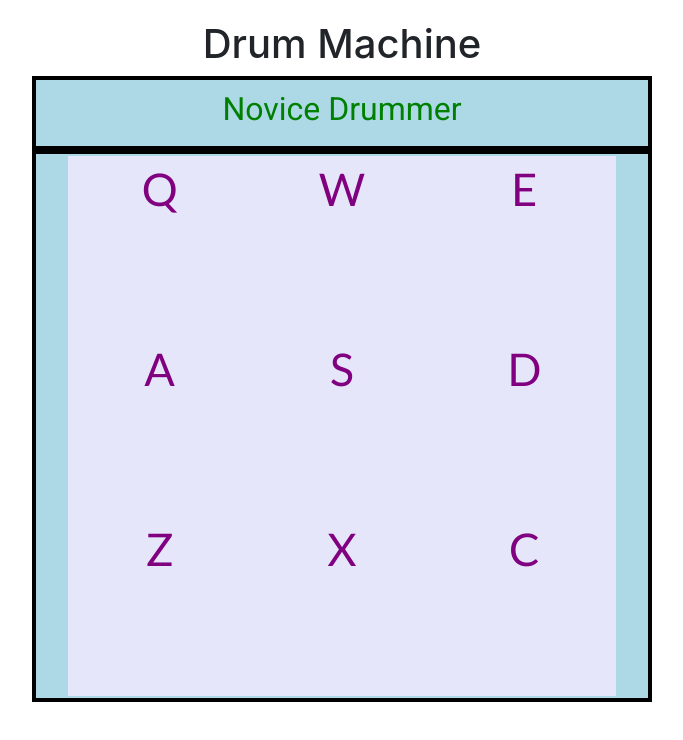
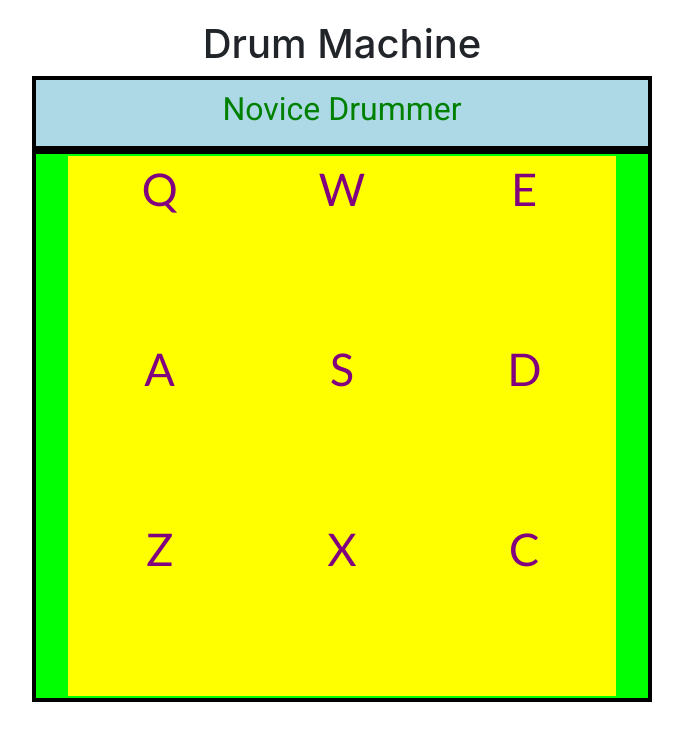
Before and after one commit to derektypist/drum-machine, a React (Create React App) app in the folder my-drum-machine/: page / in a window 1280 px wide. Shown: the top 740 px of the page, without its empty margins (298-981 px from the left). Built offline with nearby package versions, Linux system fonts and the light colour scheme.

Commit message:
Changed background color of view at index.html

```diff
--- a/my-drum-machine/public/index.html
+++ b/my-drum-machine/public/index.html
@@ -50,7 +50,7 @@
 
     /* View */
     #view {
-      background-color: lightblue;
+      background-color: lime;
       margin: auto;
       width: 50%;
       height: 50%;
--- a/my-drum-machine/src/App.js
+++ b/my-drum-machine/src/App.js
@@ -36,7 +36,7 @@ class DrumMachine extends React.Component {
     super(props);
     this.state = {
       display: "Novice Drummer",
-      padColor: 'lavender',
+      padColor: 'yellow',
       displayColor: 'lightgreen'
     };
 
@@ -67,7 +67,7 @@ class DrumMachine extends React.Component {
       document.getElementById(hit).style.background = 'white';
     }
     setTimeout(() => {
-      document.getElementById(hit).style.background = 'lavender';
+      document.getElementById(hit).style.background = 'yellow';
     }, 200);
 
     let setIt = (theHit) => {
```
